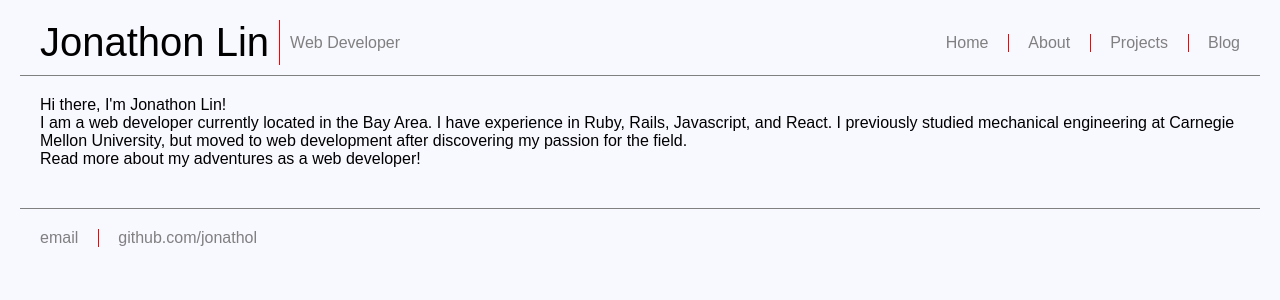
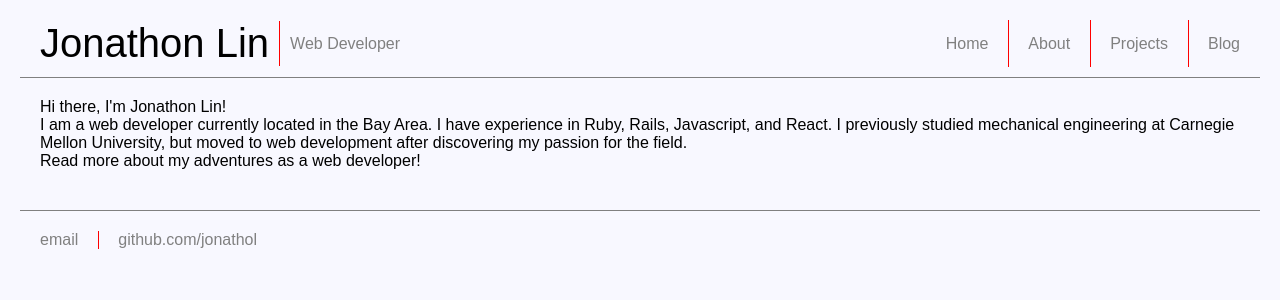
Before and after one commit to jonathol/jonathol.github.io, a Jekyll site: the page built from index.html, in a window 1280 px wide. Shown: the top 300 px of the page. Built offline with Jekyll 4.4.1, drawn with Linux system fonts in a browser that asks for light colours; some web fonts are replaced.

Commit message:
main css

```diff
--- a/css/main.css
+++ b/css/main.css
@@ -96,10 +96,14 @@ nav ul li {
   padding-left: 19px;
   border-left: 1px solid red;
   color: grey;
+  padding-top: 14.5px;
+  padding-bottom: 14.5px;
 }
 
 nav ul li:first-child {
-  padding: 0;
+  padding-top: 14.5px;
+  padding-bottom: 14.5px;
+  padding-left: 0;
   border: 0;
 }
 
```
